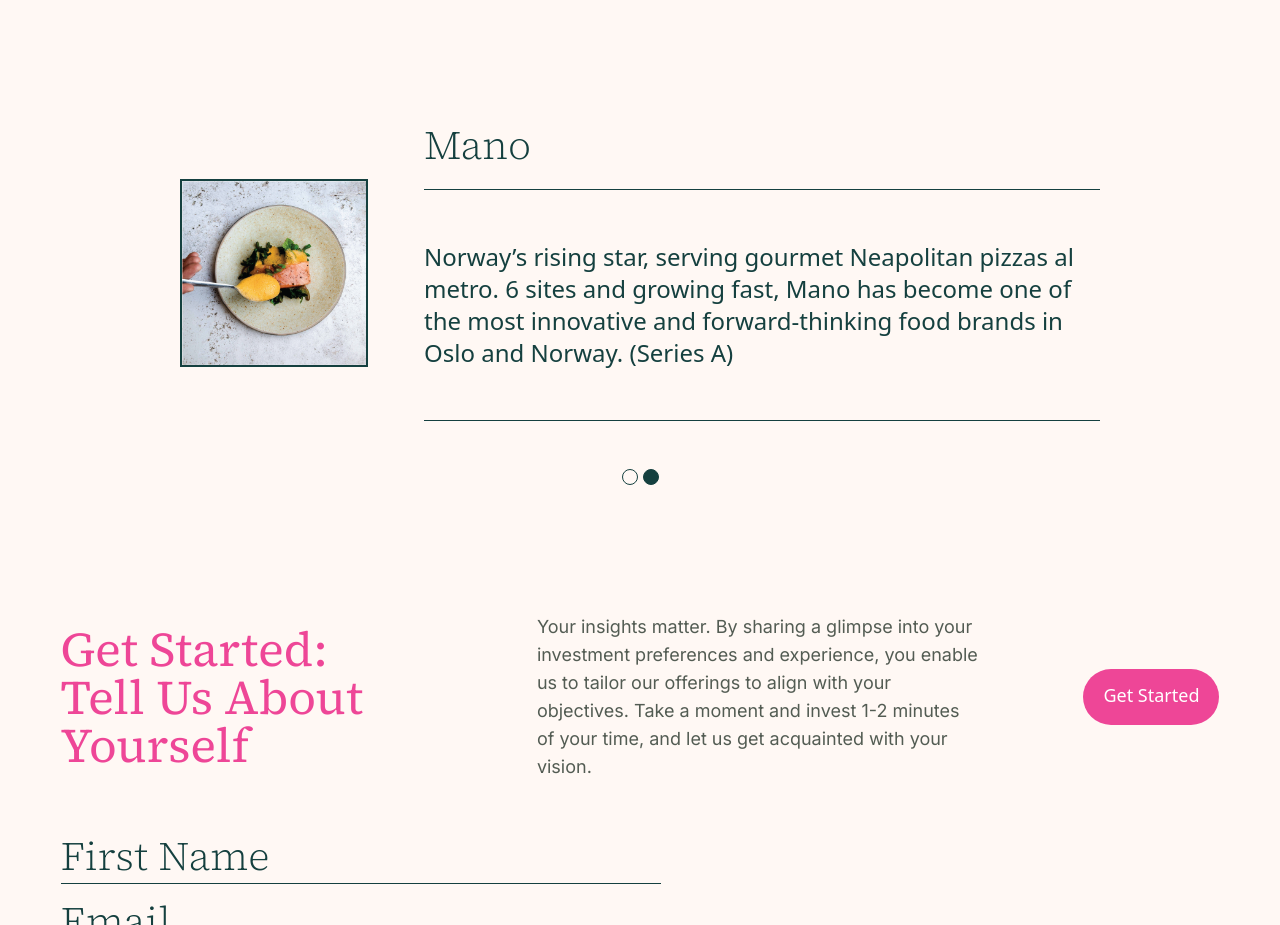
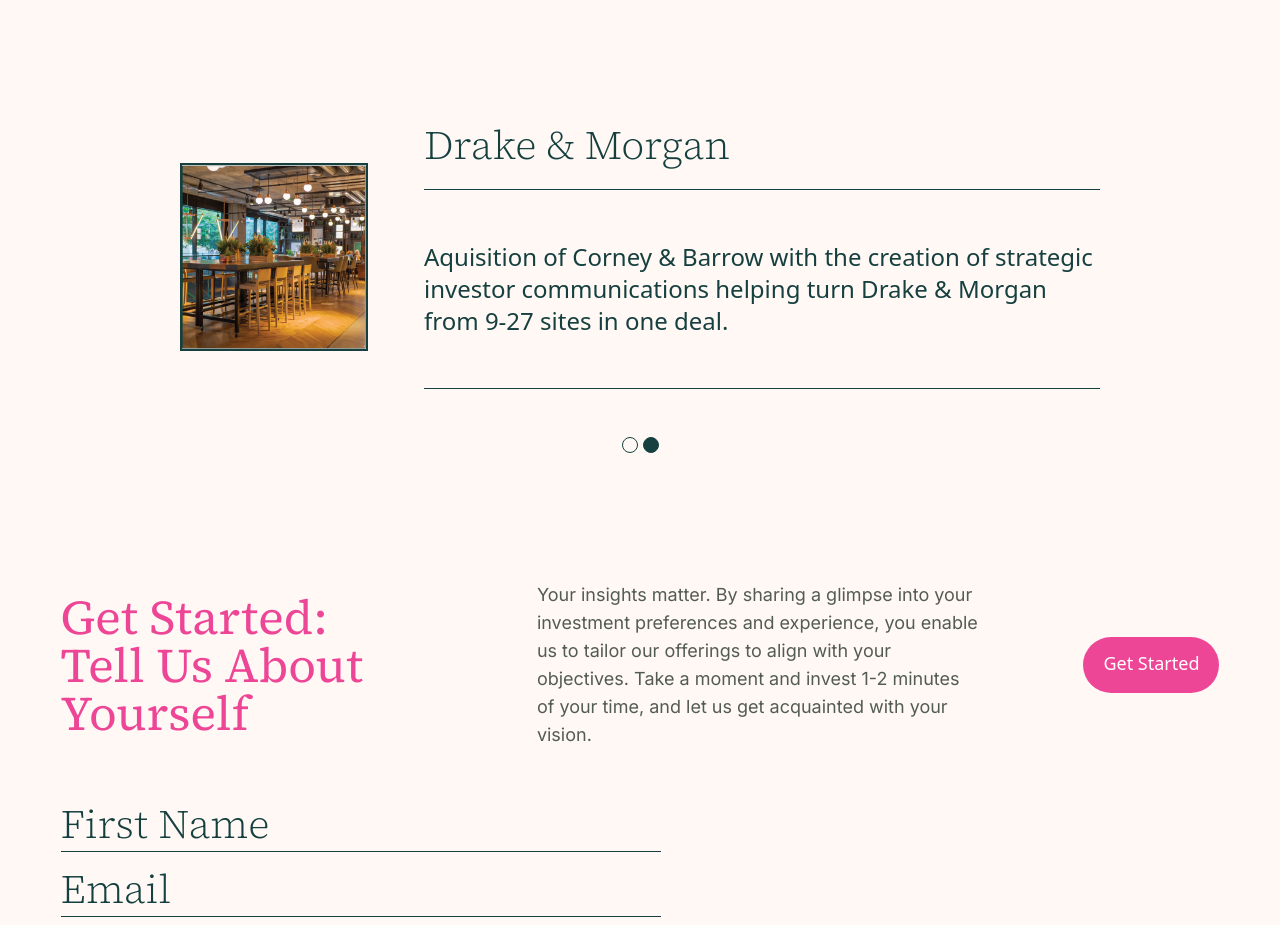
Before and after one commit to aaron-sadiq/amplify, a website: page src/investors.html in a window 1280 px wide. Shown: the part 1680-2605 px from the top of the page. Drawn offline with Linux system fonts and the light colour scheme; some icons are missing.

Commit message:
Data Update

```diff
--- a/src/investors.html
+++ b/src/investors.html
@@ -115,18 +115,18 @@
       <div class="block sm:text-left text-center">
         <div class="grid grid-cols-12 xl:gap-14 lg:gap-10 md:gap-8 sm:gap-6 gap-4 items-center">
           <div class="xl:col-span-3 lg:col-span-4 md:col-span-6 sm:col-span:8 col-span-12">
-            <img src="assets/images/spoonPlate.png"
+            <img src="assets/images/tables.png"
               class="aspect-square sm:max-w-full max-w-[150px] mx-auto w-full object-cover border-2 border-tiber"
               alt="">
           </div>
           <div class="xl:col-span-9 col-span-12">
             <div class="block font-light font-source xl:text-[40px] lg:text-4xl md:text-3xl text-2xl text-tiber">
-              Mano
+              Drake & Morgan
             </div>
             <p
               class="xl:text-2xl lg:text-xl md:text-lg border-y-[1.5px] border-tiber py-[4vw] mt-6 text-base text-tiber leading-tight font-normal w-full">
-              Norway’s rising star, serving gourmet Neapolitan pizzas al metro. 6 sites and growing fast, Mano has
-              become one of the most innovative and forward-thinking food brands in Oslo and Norway. (Series A)
+              Aquisition of Corney & Barrow with the creation of strategic investor communications helping turn Drake &
+              Morgan from 9-27 sites in one deal.
             </p>
           </div>
         </div>
@@ -134,18 +134,18 @@
       <div class="block sm:text-left text-center">
         <div class="grid grid-cols-12 xl:gap-14 lg:gap-10 md:gap-8 sm:gap-6 gap-4 items-center">
           <div class="xl:col-span-3 lg:col-span-4 md:col-span-6 sm:col-span:8 col-span-12">
-            <img src="assets/images/spoonPlate.png"
+            <img src="assets/images/tables.png"
               class="aspect-square sm:max-w-full max-w-[150px] mx-auto w-full object-cover border-2 border-tiber"
               alt="">
           </div>
           <div class="xl:col-span-9 col-span-12">
             <div class="block font-light font-source xl:text-[40px] lg:text-4xl md:text-3xl text-2xl text-tiber">
-              Mano
+              Drake & Morgan
             </div>
             <p
               class="xl:text-2xl lg:text-xl md:text-lg border-y-[1.5px] border-tiber py-[4vw] mt-6 text-base text-tiber leading-tight font-normal w-full">
-              Norway’s rising star, serving gourmet Neapolitan pizzas al metro. 6 sites and growing fast, Mano has
-              become one of the most innovative and forward-thinking food brands in Oslo and Norway. (Series A)
+              Aquisition of Corney & Barrow with the creation of strategic investor communications helping turn Drake &
+              Morgan from 9-27 sites in one deal.
             </p>
           </div>
         </div>
```
Also changed, not shown: src/assets/images/tables.png (added).
